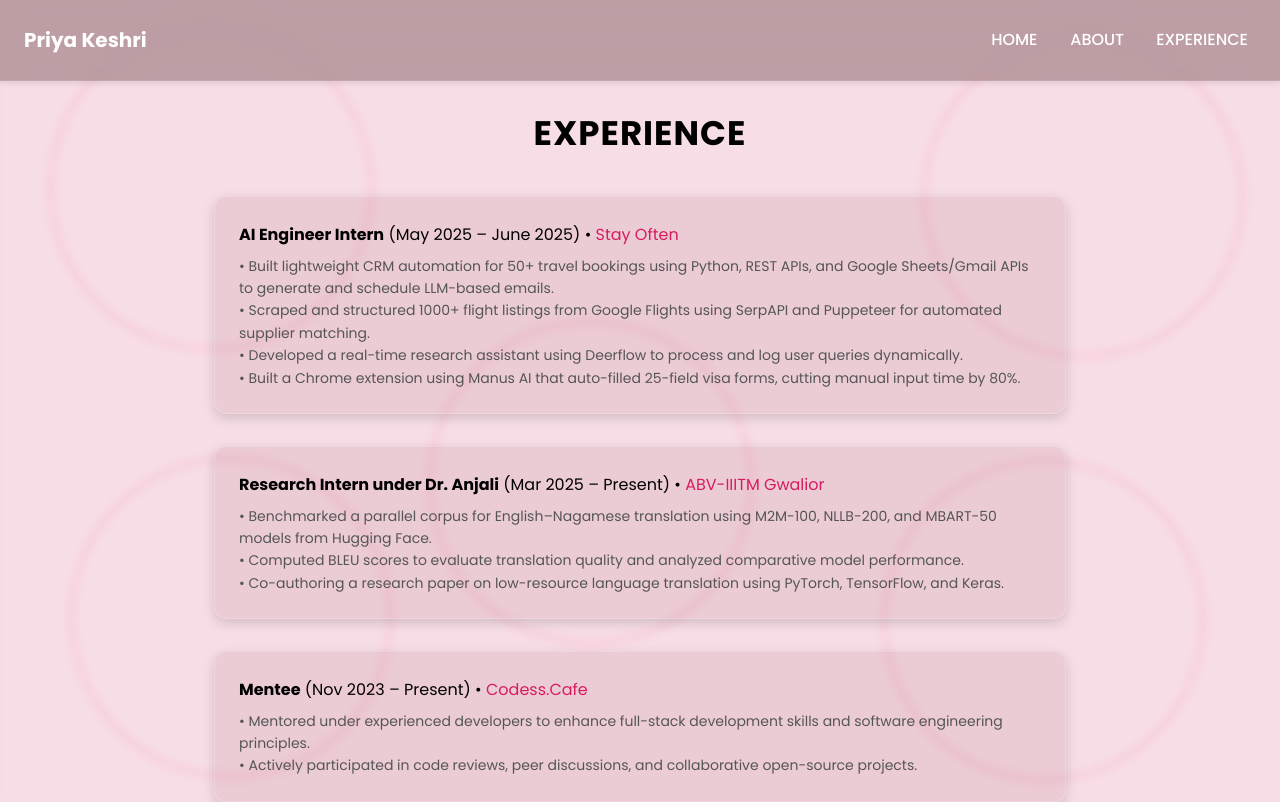
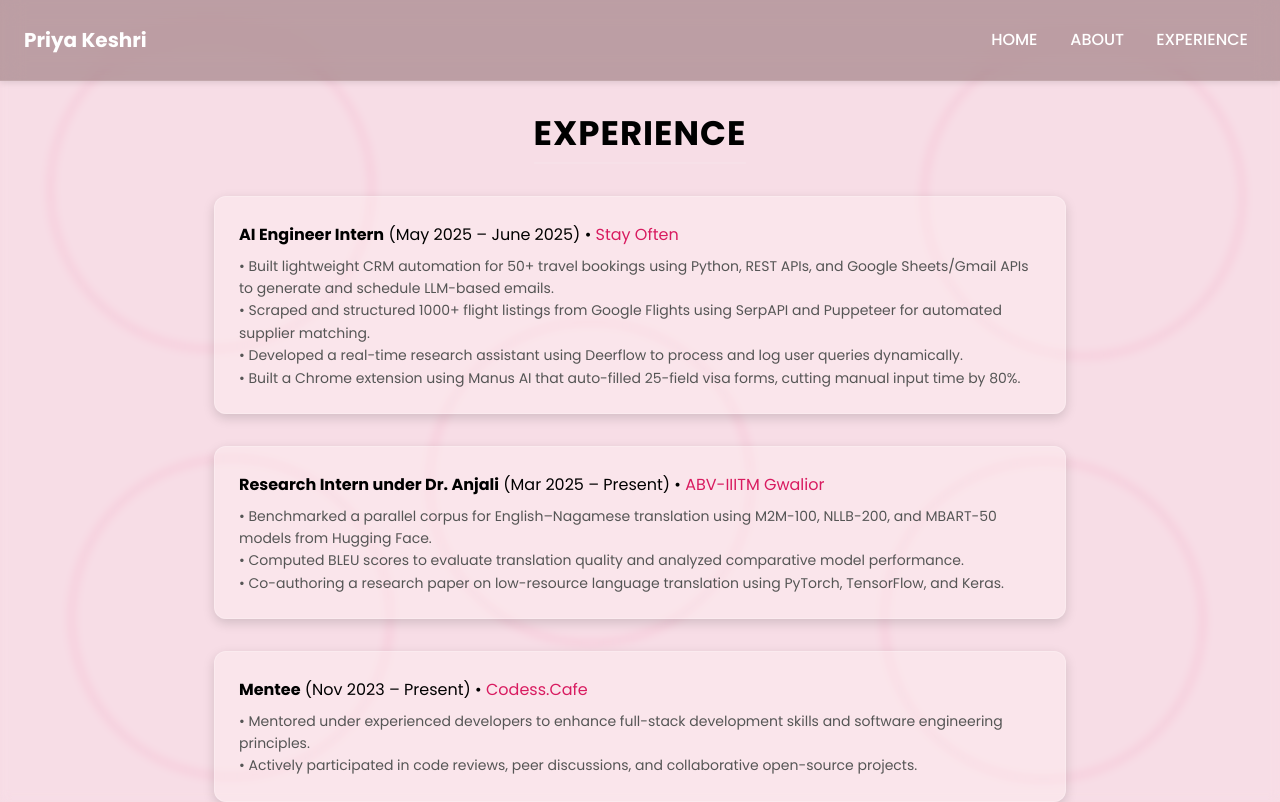
Before and after one commit to pri2k/Portfolio, a React (Create React App) app: page /Portfolio/experience in a window 1280 px wide. Shown: the top 802 px of the page. Built offline with nearby package versions, Linux system fonts and the light colour scheme.

Commit message:
Feat: Added favicon

```diff
--- a/public/index.html
+++ b/public/index.html
@@ -2,7 +2,7 @@
 <html lang="en">
   <head>
     <meta charset="utf-8" />
-    <link rel="icon" href="%PUBLIC_URL%/favicon.ico" />
+    <link rel="icon" href="%PUBLIC_URL%/barbie.png" />
     <meta name="viewport" content="width=device-width, initial-scale=1" />
     <meta name="theme-color" content="#000000" />
     <meta
--- a/src/pages/About.jsx
+++ b/src/pages/About.jsx
@@ -70,7 +70,7 @@ const About = () => {
           <Card
             sx={{
               flex: 1,
-              bgcolor: "rgba(100, 0, 0, 0.08)",
+              bgcolor: "rgba(255, 242, 242, 0.4)",
               backdropFilter: "blur(2px)",
               p: { xs: 2, md: 4 },
               borderRadius: 3,
--- a/src/pages/Experience.jsx
+++ b/src/pages/Experience.jsx
@@ -107,7 +107,7 @@ const Experience = () => {
             >
               <Card
                 sx={{
-                  bgcolor: "rgba(100, 0, 0, 0.08)",
+                  bgcolor: "rgba(255, 242, 242, 0.4)",
                   border: "1px solid rgba(255, 255, 255, 0.2)",
                   boxShadow: "0 4px 12px rgba(0, 0, 0, 0.15)",
                   p: { xs: 2, md: 3 },
```
Also changed, not shown: public/barbie.png (added).
